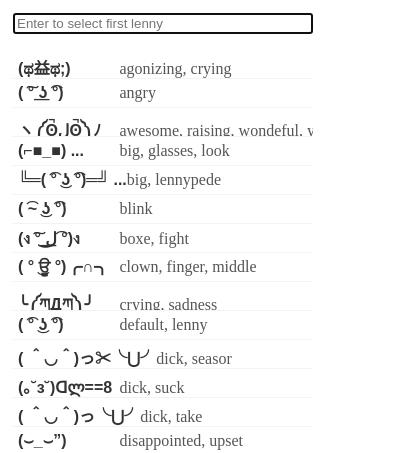
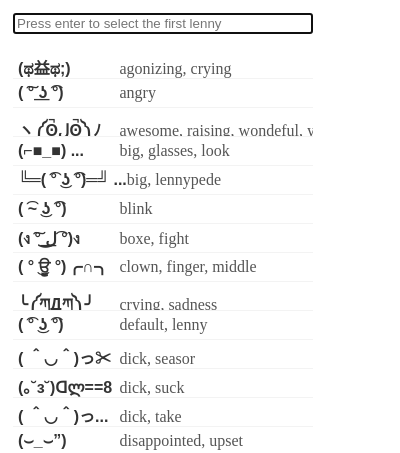
Before and after one commit to LiberQuack/lenny-faces-extension, a browser extension: page src/popup.html in a window 400 px wide. Shown: the top 453 px of the page. Drawn offline with Linux system fonts and the light colour scheme; some packages are replaced by stand-ins of ours; a script that the page names is missing.

Commit message:
Improved search placeholder text

```diff
--- a/src/lenny-faces.json
+++ b/src/lenny-faces.json
@@ -276,7 +276,7 @@
         ]
     },
     {
-        "title": "( ＾◡＾)っ✂╰⋃╯",
+        "title": "( ＾◡＾)っ✂",
         "value": "( ＾◡＾)っ✂╰⋃╯",
         "tags": [
             "seasor",
@@ -292,7 +292,7 @@
         ]
     },
     {
-        "title": "( ＾◡＾)っ╰⋃╯",
+        "title": "( ＾◡＾)っ...",
         "value": "( ＾◡＾)っ╰⋃╯",
         "tags": [
             "take",
--- a/src/popup.html
+++ b/src/popup.html
@@ -4,7 +4,7 @@
   </head>
   <body>
     <form id="form">
-        <input id="search" placeholder="Enter to select first lenny">
+        <input id="search" placeholder="Press enter to select the first lenny">
     </form>
     <section id="content">
       <ul id="list">
```
Also changed, not shown: manifest.json.
